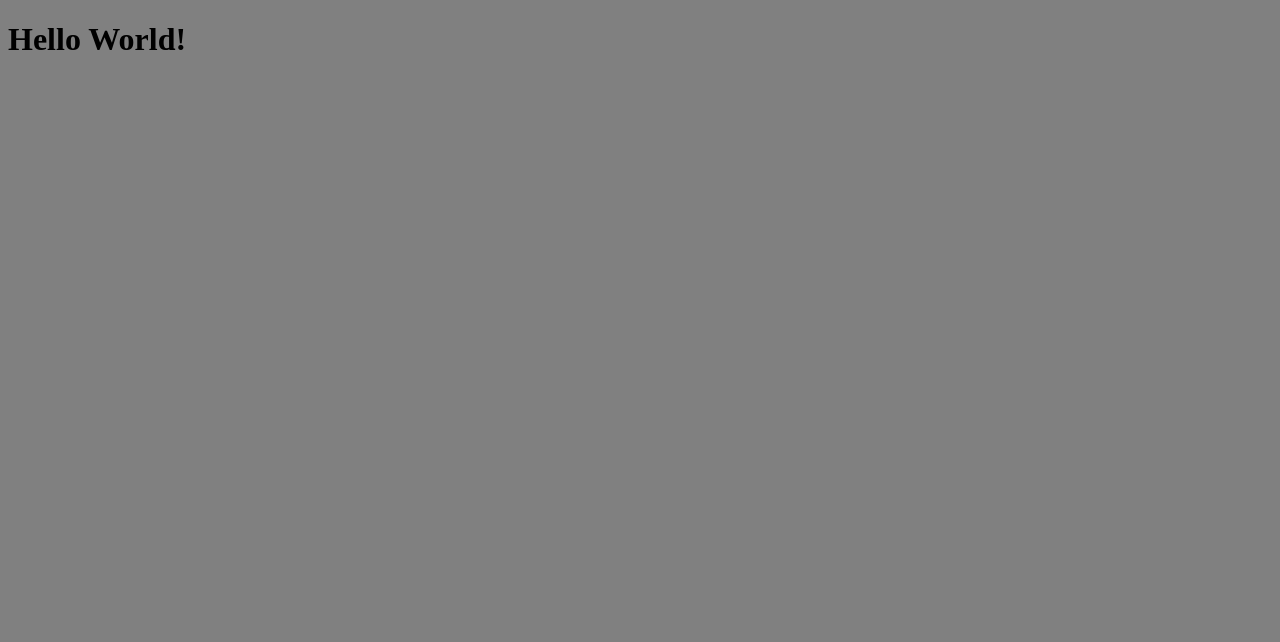
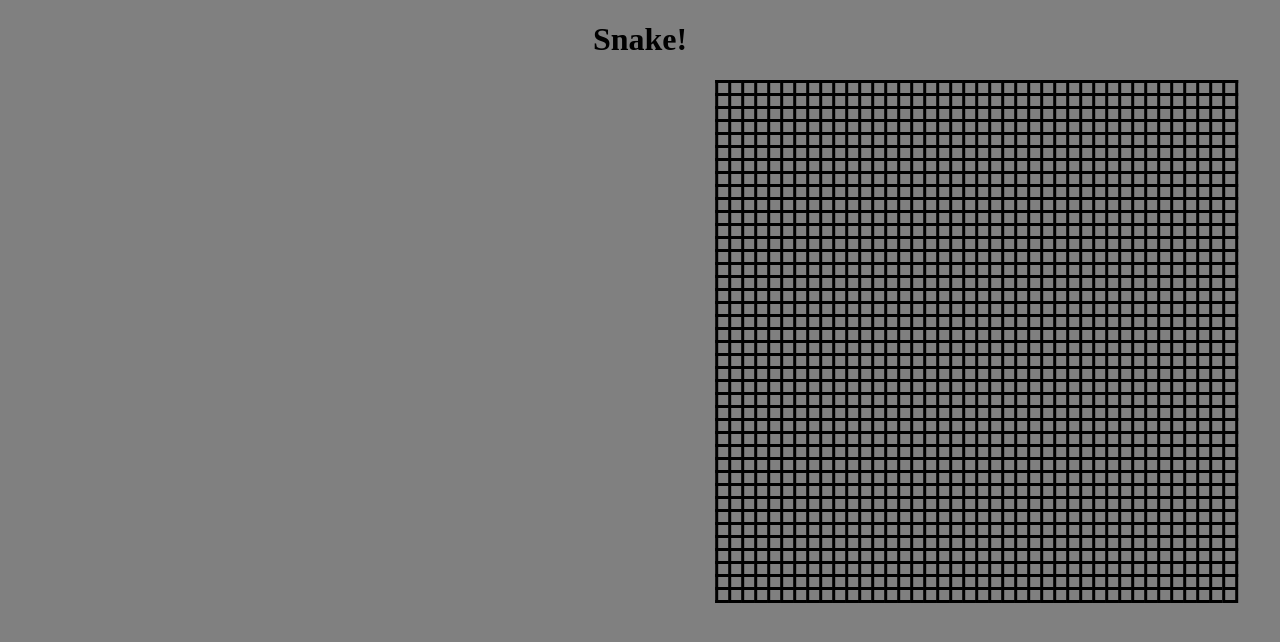
Before and after one commit to alexetsnyder/OuroborosVueJs, a Vue app in the folder Snake/: page / in a window 1280 px wide. Shown: the top 642 px of the page. Built offline with nearby package versions, Linux system fonts and the light colour scheme.

Commit message:
Snake Component
Basic board grid display.

```diff
--- a/Snake/src/App.vue
+++ b/Snake/src/App.vue
@@ -1,12 +1,12 @@
 <script setup lang="ts">
 
-
+import Snake from './components/Snake.vue'
 
 </script>
 
 <template>
   <main>
-    <h1>Hello World!</h1>
+    <Snake/>
   </main>
 </template>
 
--- /dev/null
+++ b/Snake/src/components/Snake.vue
@@ -0,0 +1,88 @@
+<script setup lang="ts">
+
+import { ref } from 'vue'
+import type { Ref } from 'vue'
+
+const boardRows : number = 40
+const boardCols : number = 40
+
+const board : Ref<string[]> = ref([])
+const queue : Ref<number[]> = ref([])
+
+const grey = '#808080'
+const red = '#ff'
+
+function CreateBoard() {
+    for (let i = 0; i < boardRows; i++) {
+        for (let j = 0; j < boardCols; j++) {
+            board.value.push('#ff0000')
+        }
+    }
+}
+CreateBoard()
+
+</script>
+
+<template>
+    <h1>Snake!</h1>
+
+    <div>
+        <div class="container">
+            <div class="row" v-for="i in boardRows" :key="i">
+                <div class="column" v-for="j in boardCols" :key="j">
+                    <div class="cell bottom-cell right-cell" v-if="i == boardRows && j == boardCols">
+
+                    </div>
+                    <div class="cell bottom-cell" v-else-if="i == boardRows">
+
+                    </div>
+                    <div class="cell right-cell" v-else-if="j == boardCols">
+
+                    </div>
+                    <div class="cell" v-else>
+
+                    </div>
+                </div>
+            </div>
+        </div>
+    </div>
+</template>
+
+<style scoped>
+
+h1 {
+    text-align: center;
+}
+
+.container {
+    transform: translateX(136%);
+    width: 520px;
+}
+
+.cell {
+    border-top: solid;
+    border-left: solid;
+    width: 10px;
+    height: 10px;
+}
+
+.bottom-cell {
+    border-bottom: solid;
+}
+
+.right-cell {
+    border-right: solid;
+}
+
+.row {
+    display: flex;
+    flex-direction: row;
+    flex-wrap: nowrap;
+}
+
+.column {
+    flex-direction: column;
+    flex: 1;
+}
+
+</style>
```
